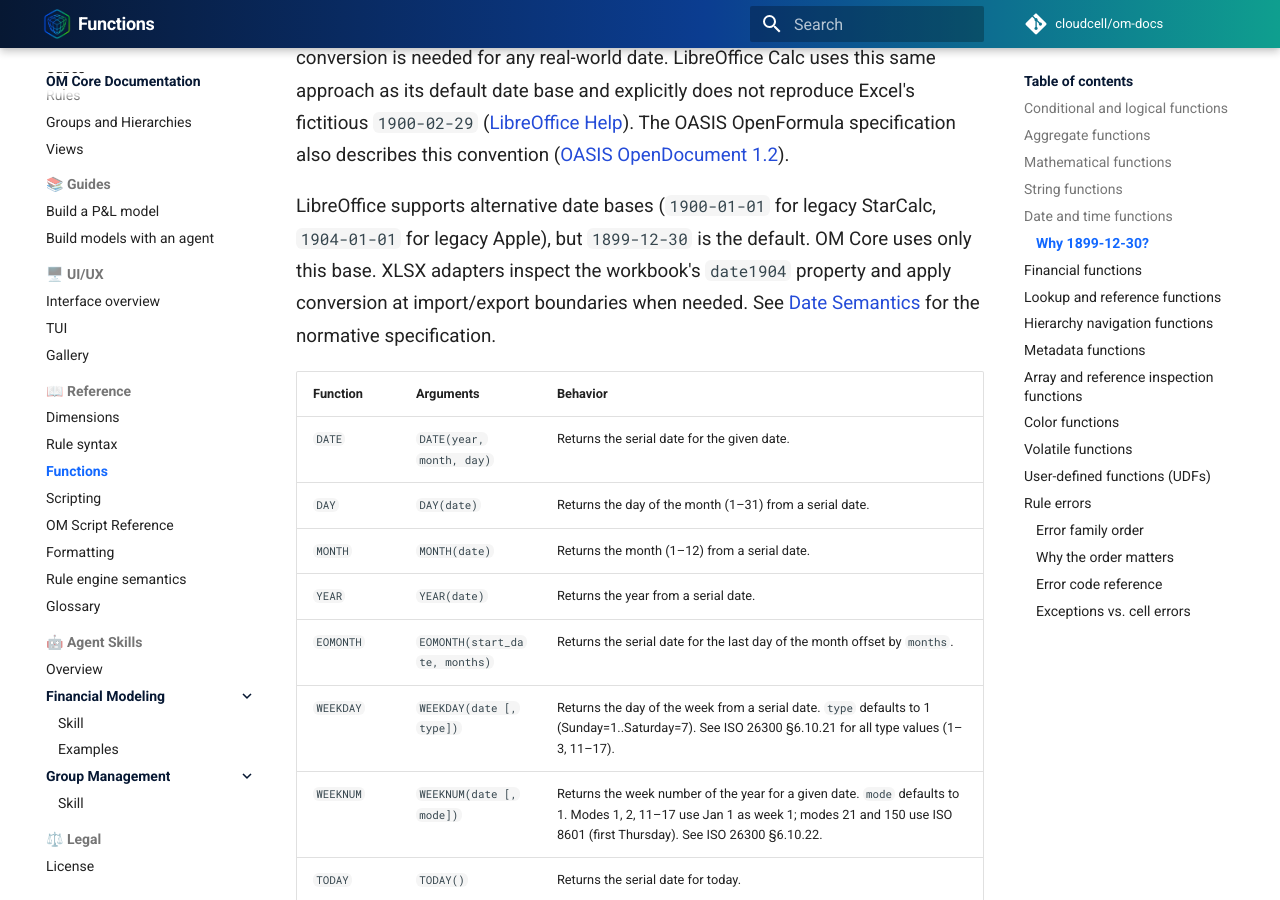
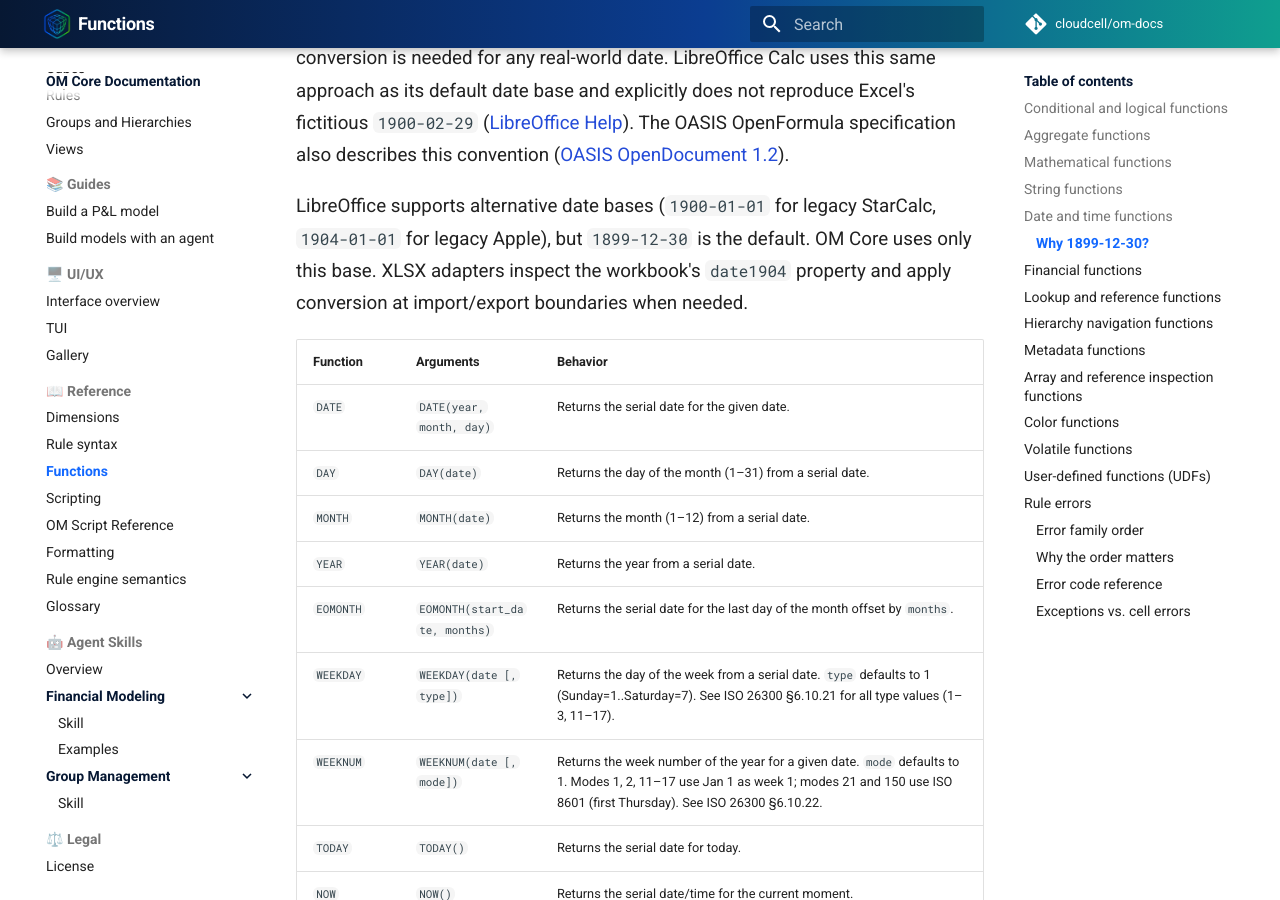
Before and after one commit to cloudcell/om-docs, an MkDocs documentation site: the page built from docs/reference/functions.md, in a window 1280 px wide and 900 px high, scrolled down 6367 px. Built offline with MkDocs 1.6.1 and Material for MkDocs 9.7.7, drawn with Linux system fonts in a browser that asks for light colours; comment, search, counter and statistics services are not loaded.

Commit message:
docs: remove broken date semantics reference link from functions page
Remove dead link to Date Semantics specification document from date serial format explanation in functions.md.

```diff
--- a/docs/reference/functions.md
+++ b/docs/reference/functions.md
@@ -136,7 +136,7 @@ Excel uses `1899-12-31` as its effective epoch but incorrectly treats 1900 as a
 
 The 1-day offset before March 1900 and the fake leap day cancel out, so no conversion is needed for any real-world date. LibreOffice Calc uses this same approach as its default date base and explicitly does not reproduce Excel's fictitious `1900-02-29` ([LibreOffice Help](https://help.libreoffice.org/latest/en-ZA/text/shared/optionen/01060500.html)). The OASIS OpenFormula specification also describes this convention ([OASIS OpenDocument 1.2](https://docs.oasis-open.org/office/v1.2/cd05/OpenDocument-v1.2-cd05-part2.html)).
 
-LibreOffice supports alternative date bases (`1900-01-01` for legacy StarCalc, `1904-01-01` for legacy Apple), but `1899-12-30` is the default. OM Core uses only this base. XLSX adapters inspect the workbook's `date1904` property and apply conversion at import/export boundaries when needed. See [Date Semantics](../../a-standards/a-10-date-semantics.md) for the normative specification.
+LibreOffice supports alternative date bases (`1900-01-01` for legacy StarCalc, `1904-01-01` for legacy Apple), but `1899-12-30` is the default. OM Core uses only this base. XLSX adapters inspect the workbook's `date1904` property and apply conversion at import/export boundaries when needed.
 
 | Function | Arguments | Behavior |
 | --- | --- | --- |
```
